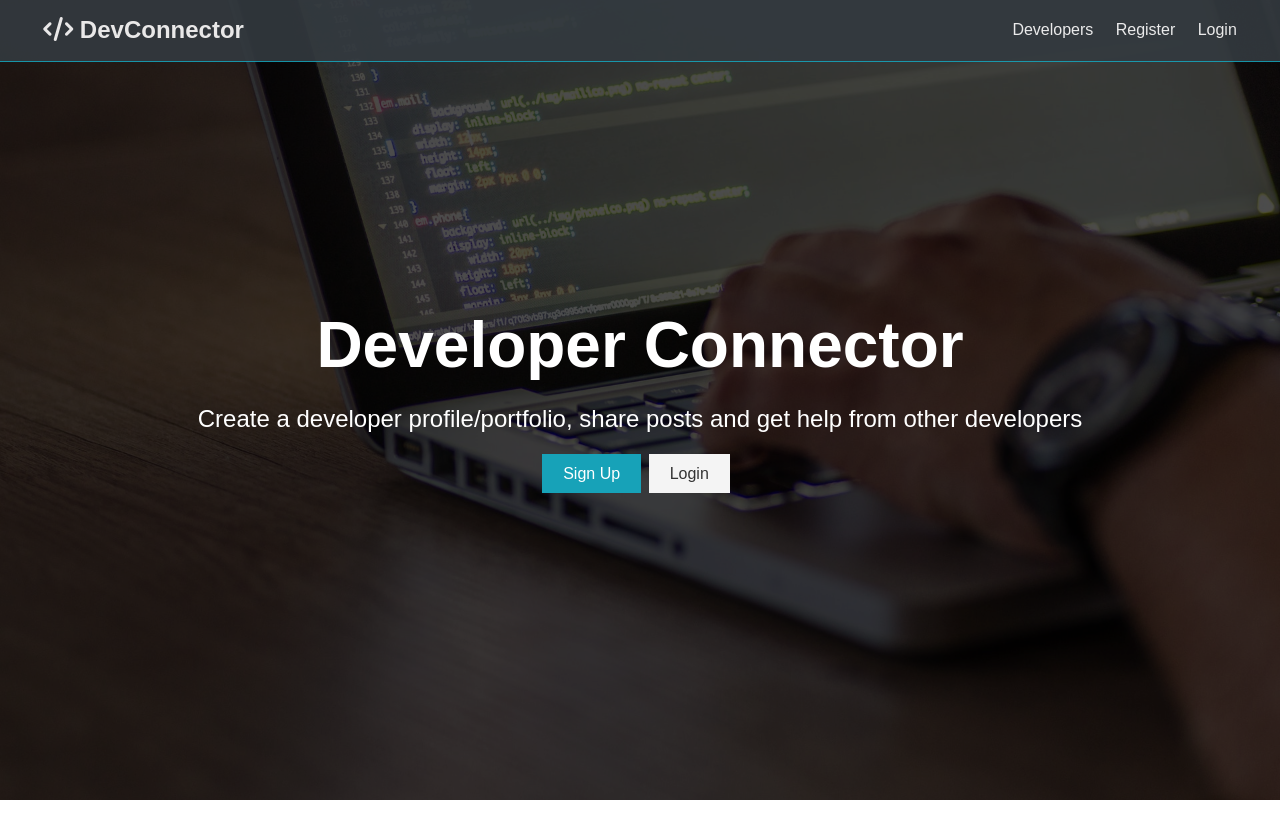
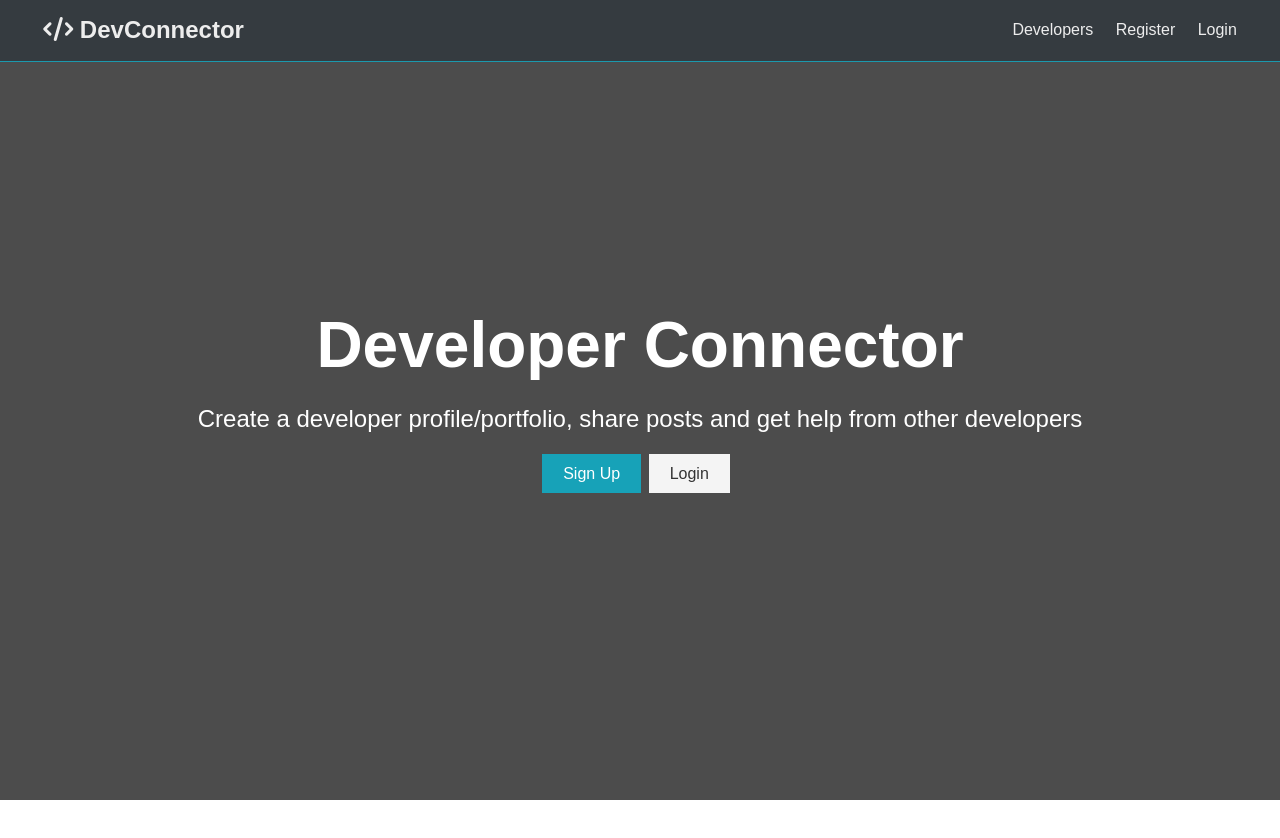
Before and after one commit to rafeym/dev-connector, a React (Create React App) app in the folder client/: page / in a window 1280 px wide. Shown: the top 838 px of the page. After the commit the page ends 800 px from the top, so only its background shows below. Built offline with nearby package versions, Linux system fonts and the light colour scheme; no server answers.

Commit message:
Removed landing page image

```diff
--- a/client/src/App.css
+++ b/client/src/App.css
@@ -331,11 +331,11 @@ button {
 }
 
 /* Landing Page */
-.landing {
+/* .landing {
   position: relative;
   background: url('./img/showcase.jpg') no-repeat center center/cover;
-  height: 100vh;
-}
+  height: 100%;
+} */
 
 .landing-inner {
   color: #fff;
```
